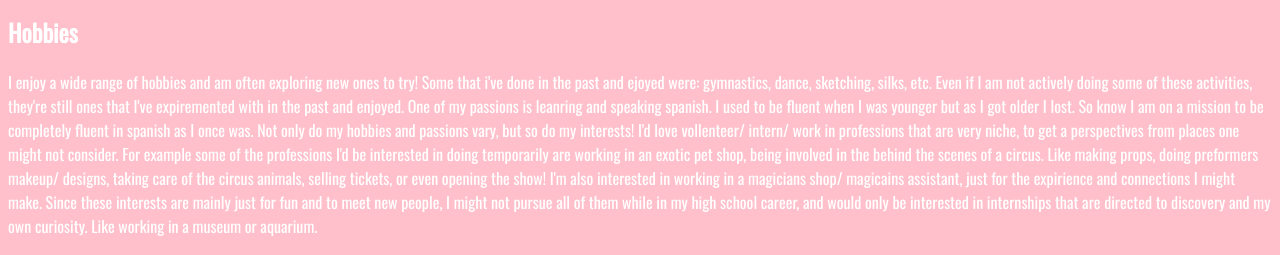
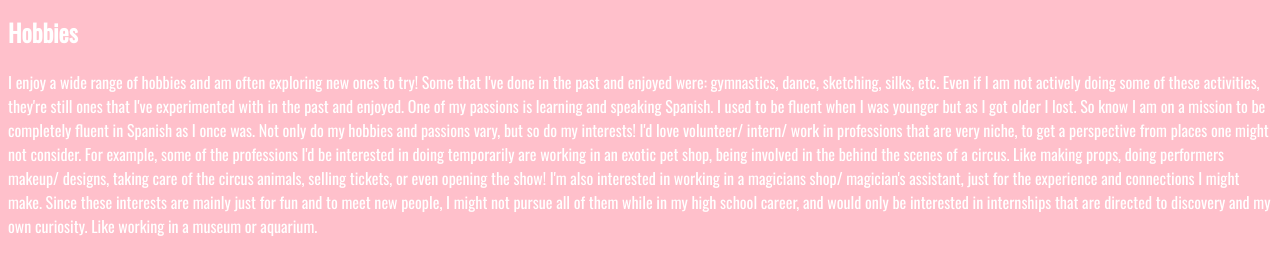
Before and after one commit to sydneyfeddersen/sydneyfeddersen.github.io, a plain HTML site: page index.html in a window 1280 px wide. Shown: the part 176-431 px from the top of the page. Drawn offline with nearby package versions, Linux system fonts and the light colour scheme.

Commit message:
Update index.html

```diff
--- a/index.html
+++ b/index.html
@@ -10,7 +10,7 @@
 			<h2>About Me</h2>
 			<p>I currantly am a high school sophmore at Gems World Acadamy</p>
 			<h2>Hobbies</h2>
-			<p>I enjoy a wide range of hobbies and am often exploring new ones to try! Some that i've done in the past and ejoyed were: gymnastics, dance, sketching, silks, etc. Even if I am not actively doing some of these activities, they're still ones that I've expiremented with in the past and enjoyed. One of my passions is leanring and speaking spanish. I used to be fluent when I was younger but as I got older I lost. So know I am on a mission to be completely fluent in spanish as I once was. Not only do my hobbies and passions vary, but so do my interests! I'd love vollenteer/ intern/ work in professions that are very niche, to get a perspectives from places one might not consider. For example some of the professions I'd be interested in doing temporarily are working in an exotic pet shop, being involved in the behind the scenes of a circus. Like making props, doing preformers makeup/ designs, taking care of the circus animals, selling tickets, or even opening the show! I'm also interested in working in a magicians shop/ magicains assistant, just for the expirience and connections I might make. Since these interests are mainly just for fun and to meet new people, I might not pursue all of them while in my high school career, and would only be interested in internships that are directed to discovery and my own curiosity. Like working in a museum or aquarium.  </p>
+			<p>I enjoy a wide range of hobbies and am often exploring new ones to try! Some that I've done in the past and enjoyed were: gymnastics, dance, sketching, silks, etc. Even if I am not actively doing some of these activities, they're still ones that I've experimented with in the past and enjoyed. One of my passions is learning and speaking Spanish. I used to be fluent when I was younger but as I got older I lost. So know I am on a mission to be completely fluent in Spanish as I once was. Not only do my hobbies and passions vary, but so do my interests! I'd love volunteer/ intern/ work in professions that are very niche, to get a perspective from places one might not consider. For example, some of the professions I'd be interested in doing temporarily are working in an exotic pet shop, being involved in the behind the scenes of a circus. Like making props, doing performers makeup/ designs, taking care of the circus animals, selling tickets, or even opening the show! I'm also interested in working in a magicians shop/ magician's assistant, just for the experience and connections I might make. Since these interests are mainly just for fun and to meet new people, I might not pursue all of them while in my high school career, and would only be interested in internships that are directed to discovery and my own curiosity. Like working in a museum or aquarium.  </p>
 			<h2>This is me</h2>
 			<img src="IMG_9645.jpg" height="200 px" width="250 px">
 
```
